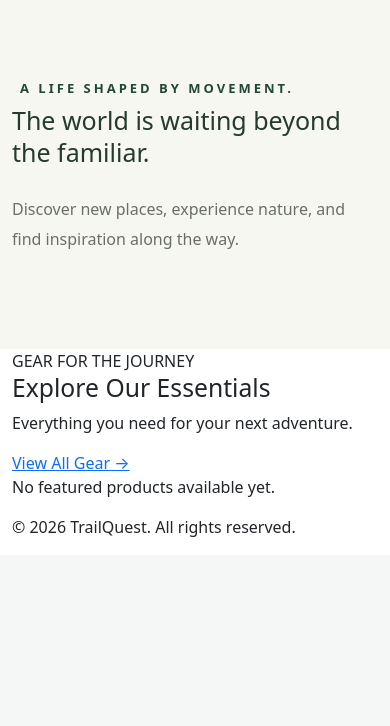
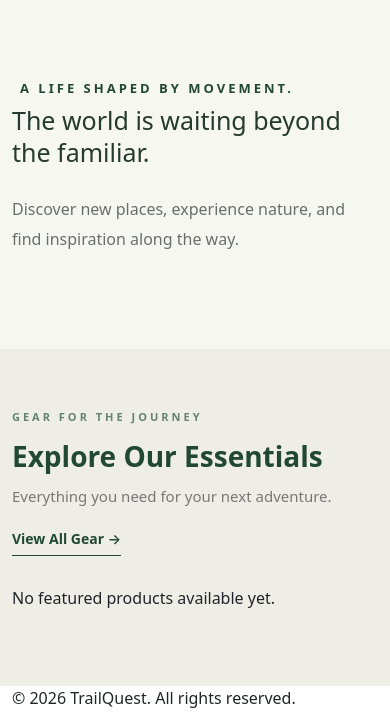
Before and after one commit to AzureDrei/trailquest, a WordPress theme: template index.php in a window 390 px wide. Shown: the part 601-1327 px from the top of the page. Before the commit the page ends 1138 px from the top, so only its background shows below. Run offline with PHP 8.4 and a stand-in for WordPress, Linux system fonts and the light colour scheme; the site name, menu and one post (Sample post) are stand-ins, and other content is empty; some libraries are stand-ins or nearby versions.

Commit message:
fix: updated featured products in home page

```diff
--- /dev/null
+++ b/assets/css/featured-products.css
@@ -0,0 +1,165 @@
+.featured-products-section {
+  background: #eeeee6;
+  padding: 90px 0;
+}
+
+/* Section Header */
+
+.featured-products-header {
+  display: flex;
+  justify-content: space-between;
+  align-items: flex-end;
+  gap: 30px;
+  margin-bottom: 40px;
+}
+
+.featured-products-subtitle {
+  display: block;
+  color: #64836d;
+  font-size: 11px;
+  font-weight: 600;
+  letter-spacing: 3px;
+  margin-bottom: 14px;
+}
+
+.featured-products-header h2 {
+  color: #214735;
+  font-size: 36px;
+  font-weight: 600;
+  margin-bottom: 12px;
+}
+
+.featured-products-header p {
+  color: #777;
+  font-size: 15px;
+  margin: 0;
+}
+
+/* View All Gear */
+
+.featured-products-link {
+  display: inline-block;
+  color: #214735;
+  font-size: 14px;
+  font-weight: 600;
+  text-decoration: none;
+  padding-bottom: 6px;
+  border-bottom: 1px solid #214735;
+  transition: all 0.3s ease;
+  white-space: nowrap;
+}
+
+.featured-products-link:hover {
+  color: #64836d;
+  border-color: #64836d;
+}
+
+/* Product Card */
+
+.featured-product-card {
+  height: 100%;
+  background: #fffefa;
+  border: 1px solid #e8e6dc;
+  border-radius: 10px;
+  overflow: hidden;
+  transition:
+    transform 0.3s ease,
+    box-shadow 0.3s ease;
+}
+
+.featured-product-card:hover {
+  transform: translateY(-5px);
+  box-shadow: 0 12px 28px rgba(33, 71, 53, 0.09);
+}
+
+/* Product Image */
+
+.featured-product-card > a {
+  display: block;
+  overflow: hidden;
+}
+
+.featured-product-card img {
+  display: block;
+  width: 100%;
+  aspect-ratio: 4 / 4;
+  object-fit: cover;
+  transition: transform 0.5s ease;
+}
+
+.featured-product-card:hover img {
+  transform: scale(1.04);
+}
+
+/* Product Information */
+
+.featured-product-info {
+  display: flex;
+  justify-content: space-between;
+  align-items: center;
+  gap: 12px;
+  padding: 20px;
+}
+
+.featured-product-info h3 {
+  font-size: 16px;
+  font-weight: 500;
+  margin: 0;
+}
+
+.featured-product-info h3 a {
+  color: #214735;
+  text-decoration: none;
+  transition: color 0.3s ease;
+}
+
+.featured-product-info h3 a:hover {
+  color: #64836d;
+}
+
+.featured-product-price {
+  color: #214735;
+  font-size: 14px;
+  font-weight: 600;
+  white-space: nowrap;
+}
+
+.featured-product-price .price {
+  color: inherit;
+}
+
+/* Tablet */
+
+@media (max-width: 991px) {
+  .featured-products-section {
+    padding: 70px 0;
+  }
+
+  .featured-products-header h2 {
+    font-size: 30px;
+  }
+}
+
+/* Mobile */
+
+@media (max-width: 767px) {
+  .featured-products-section {
+    padding: 60px 0;
+  }
+
+  .featured-products-header {
+    align-items: flex-start;
+    flex-direction: column;
+    gap: 20px;
+    margin-bottom: 30px;
+  }
+
+  .featured-products-header h2 {
+    font-size: 28px;
+  }
+
+  .featured-product-info {
+    padding: 15px;
+    flex-wrap: wrap;
+  }
+}
--- a/assets/css/woocommerce.css
+++ b/assets/css/woocommerce.css
@@ -312,3 +312,29 @@
   color: #ffffff;
   border-color: #214735;
 }
+
+@media (max-width: 600px) {
+  .trailquest-shop ul.products {
+    display: grid !important;
+    grid-template-columns: repeat(2, minmax(0, 1fr)) !important;
+    gap: 15px !important;
+  }
+
+  .trailquest-shop ul.products li.product {
+    width: 100% !important;
+    margin: 0 !important;
+    float: none !important;
+  }
+
+  .trailquest-shop ul.products li.product img {
+    width: 100%;
+    height: 150px;
+    object-fit: cover;
+  }
+}
+
+@media (max-width: 360px) {
+  .trailquest-shop ul.products {
+    grid-template-columns: 1fr !important;
+  }
+}
--- a/functions.php
+++ b/functions.php
@@ -56,10 +56,17 @@ function trailquest_enqueue_assets() {
     );
 
     wp_enqueue_style(
+        'trailquest-featured-products',
+        get_template_directory_uri() . '/assets/css/featured-products.css',
+        array('bootstrap'),
+
+    );
+
+    wp_enqueue_style(
         'trailquest-woocommerce',
         get_template_directory_uri() . '/assets/css/woocommerce.css',
         array('bootstrap'),
-        '1.0.9'
+        '1.0.10'
     );
 
     wp_enqueue_style(
```
